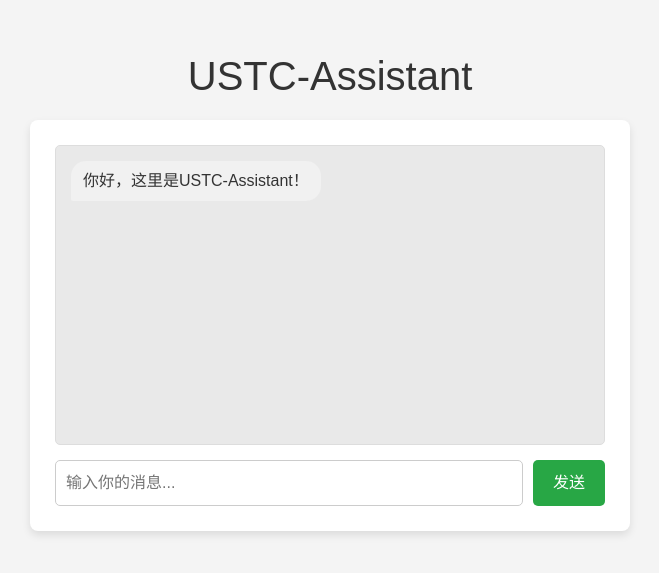
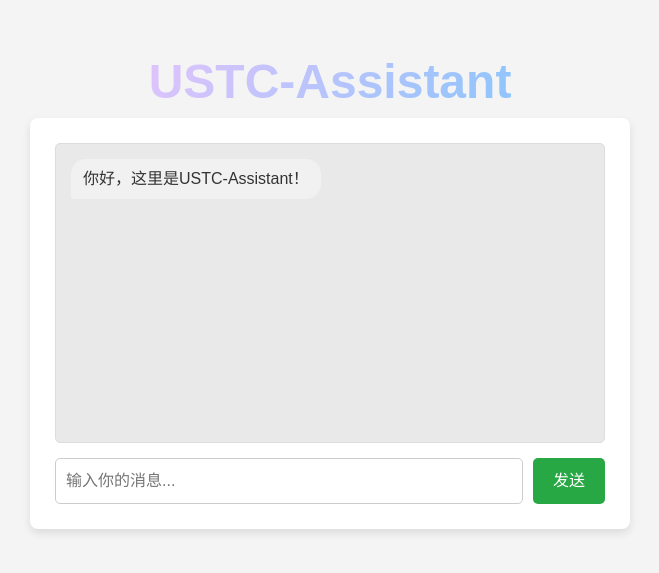
Before and after one commit to Likvo-g/USTC-Assistant, a plain HTML site: page index.html in a window 1280 px wide. Shown: the part 109-682 px from the top of the page, without its empty margins (310-969 px from the left). Drawn offline with Linux system fonts and the light colour scheme.

Commit message:
修改样式表

```diff
--- a/index.html
+++ b/index.html
@@ -16,7 +16,7 @@
 
 </head>
 <body>
-    <h1>USTC-Assistant</h1>
+    <h1 id="title">USTC-Assistant</h1>
 
     <div class="container">
 
--- a/styles/index.css
+++ b/styles/index.css
@@ -75,7 +75,13 @@ body {
 #sendButton:hover {
     background-color: #218838;
 }
-h1 {
-    color: #333;
-    margin-bottom: 20px;
+#title {
+    background: linear-gradient(120deg, #e0c3fc 0%, #8ec5fc 100%);
+    -webkit-background-clip: text;
+    background-clip: text;
+    color: transparent;
+    display: inline-block;
+    font-size: 3rem;
+    font-weight: bold;
+
 }
```
Also changed, not shown: scripts/index.js (line endings or trailing spaces).
